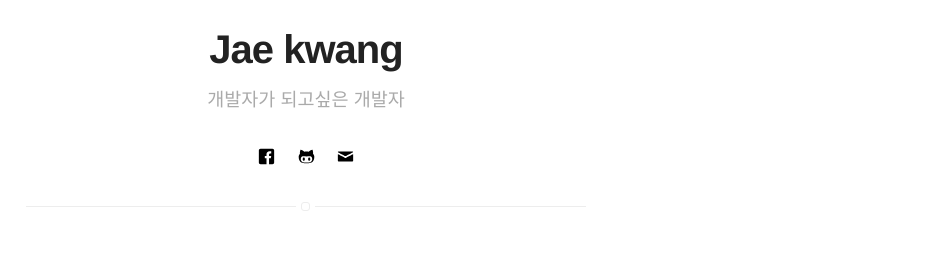
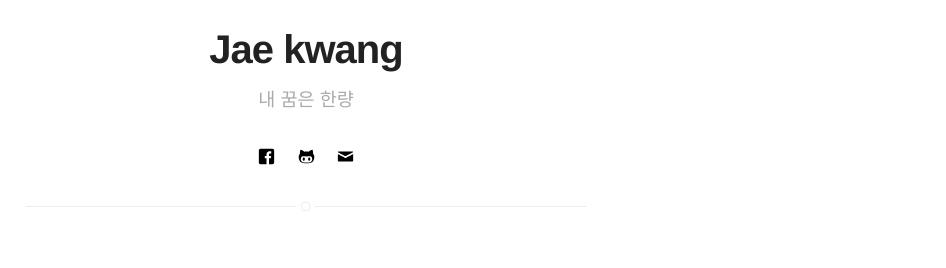
Before and after one commit to anjaekwang/anjaekwang.github.io, a Jekyll site: the page built from blog/index.html, in a window 1280 px wide. Shown: the part 252-520 px from the top of the page, without its empty margins (334-1280 px from the left). Built offline with Jekyll 4.4.1, drawn with Linux system fonts in a browser that asks for light colours.

Commit message:
modified

```diff
--- a/_config.yml
+++ b/_config.yml
@@ -1,6 +1,6 @@
 # main text of home
 name: Jae kwang
-bio:  개발자가 되고싶은 개발자 # twitter summary info
+bio:  내 꿈은 한량 # twitter summary info
 description: A blog about technology and stuff related
 
 # if it's an external image, update below for true
```
